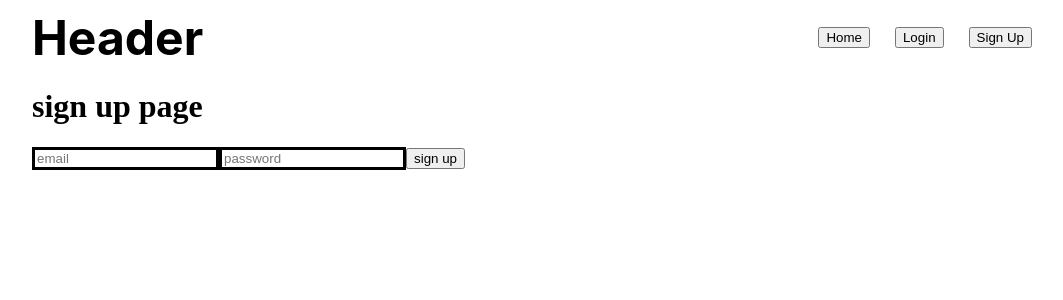
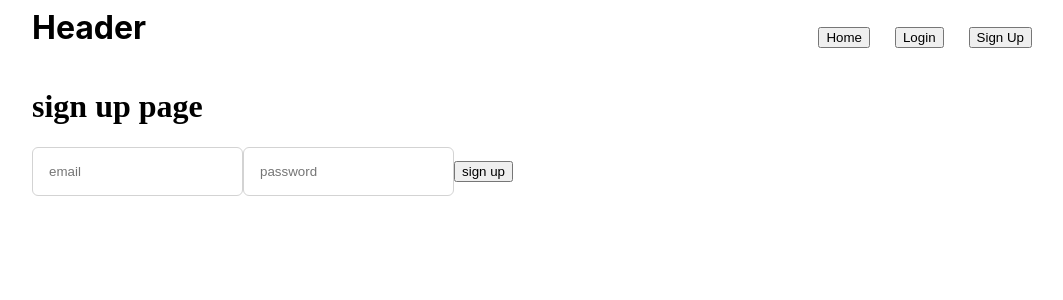
Before and after one commit to mhanna15/RecruiterDB, a React (Create React App) app: page /signup in a window 1280 px wide. Shown: the top 300 px of the page, without its empty margins (108-1171 px from the left). Built offline with nearby package versions, Linux system fonts and the light colour scheme; no server answers.

Commit message:
form styling

```diff
--- a/src/components/Form/Form.css
+++ b/src/components/Form/Form.css
@@ -6,4 +6,25 @@
 
 input {
   border: solid;
+  margin-bottom: 20px;
+  padding: 16px;
+  border-radius: 0.375rem;
+  border-width: 1px;
+  border-color: lightgray;
 }
+
+.button-submit {
+  background-color: #15c39a;
+  border: none;
+  border-radius: 0.375rem;
+  padding: 16px;
+}
+
+.title {
+  margin: 0px;
+  margin-bottom: 20px;
+  font-family: -apple-system, BlinkMacSystemFont, 'Segoe UI', Roboto, Oxygen,
+    Ubuntu, Cantarell, 'Open Sans', 'Helvetica Neue', sans-serif;
+  font-size: 2rem;
+  font-weight: bold;
+}
--- a/src/components/Form/Form.tsx
+++ b/src/components/Form/Form.tsx
@@ -1,5 +1,6 @@
-import { Autocomplete, TextField } from '@mui/material';
 import { doc, setDoc } from 'firebase/firestore';
+
+import { Autocomplete, OutlinedInput, Button } from '@mui/material';
 import React, { Dispatch, SetStateAction, useState } from 'react';
 
 import { db } from '../../firebase';
@@ -69,6 +70,7 @@ const Form = (props: FormProps) => {
 
   return (
     <form className="form" onSubmit={handleSubmit}>
+      <p className="title">Add New Recruiter</p>
       <input
         onChange={(e) => {
           setName(e.target.value);
@@ -97,7 +99,7 @@ const Form = (props: FormProps) => {
         getOptionLabel={(option) => option.name}
         isOptionEqualToValue={(option, value) => option.name === value.name}
         sx={{ width: 300 }}
-        renderInput={(params) => <TextField {...params} label="Company" />}
+        renderInput={(params) => <Input {...params} label="Company" />}
         renderOption={(props, option) => (
           <li {...props}>
             <p>
@@ -116,7 +118,7 @@ const Form = (props: FormProps) => {
         onChange={(e) => {
           setEmail(e.target.value);
         }}
-        placeholder="email"
+        placeholder="Email"
         required
         value={email}
       />
@@ -124,7 +126,7 @@ const Form = (props: FormProps) => {
         onChange={(e) => {
           setTitle(e.target.value);
         }}
-        placeholder="title"
+        placeholder="Job Title"
         required
         value={title}
       />
@@ -132,11 +134,13 @@ const Form = (props: FormProps) => {
         onChange={(e) => {
           setLinkedIn(e.target.value);
         }}
-        placeholder="LinkedIn profile"
+        placeholder="LinkedIn Profile"
         required
         value={linkedIn}
       />
-      <button>Add recruiter!</button>
+      <button className="button-submit" type="submit">
+        Add
+      </button>
     </form>
   );
 };
--- /dev/null
+++ b/src/components/ListCard/ListCard.css
@@ -0,0 +1,9 @@
+.list-card-root {
+  display: flex;
+  flex-direction: column;
+  padding: 20px;
+}
+
+p {
+  margin: 0px;
+}
--- /dev/null
+++ b/src/components/ListCard/ListCard.tsx
@@ -0,0 +1,22 @@
+import React, { Dispatch, SetStateAction, useState } from 'react';
+import './ListCard.css';
+
+const ListCard = (props: {
+  name: string | undefined;
+  email: string | undefined;
+  company: string | undefined;
+  title: string | undefined;
+  linkedIn: string | undefined;
+}) => {
+  return (
+    <div className="list-card-root">
+      <p>{props?.name}</p>
+      <p>email: {props?.email}</p>
+      <p>company: {props?.company}</p>
+      <p>title: {props?.title}</p>
+      <p>linkedIn: {props?.linkedIn}</p>
+    </div>
+  );
+};
+
+export default ListCard;
--- a/src/components/RecruiterTable/RecruiterTable.tsx
+++ b/src/components/RecruiterTable/RecruiterTable.tsx
@@ -3,6 +3,7 @@ import './RecruiterTable.css';
 import { DialogTitle } from '@mui/material';
 import Dialog from '@mui/material/Dialog';
 import React, { useState } from 'react';
+import ListCard from '../ListCard/ListCard';
 
 import { RecruiterType } from '../../interface';
 
@@ -29,11 +30,13 @@ const RecruiterTable = (props: { recruiters: RecruiterType[] }) => {
         ))}
       </div>
       <Dialog open={popUpOpen} onClose={() => setPopUpOpen(false)}>
-        <DialogTitle>{selectedRecruiter?.name}</DialogTitle>
-        <p>email: {selectedRecruiter?.email}</p>
-        <p>company: {selectedRecruiter?.company}</p>
-        <p>title: {selectedRecruiter?.title}</p>
-        <p>linkedIn: {selectedRecruiter?.linkedIn}</p>
+        <ListCard
+          name={selectedRecruiter?.name}
+          email={selectedRecruiter?.email}
+          company={selectedRecruiter?.company}
+          title={selectedRecruiter?.title}
+          linkedIn={selectedRecruiter?.linkedIn}
+        />
       </Dialog>
     </div>
   );
--- a/src/pages/Home/LoggedInHome.tsx
+++ b/src/pages/Home/LoggedInHome.tsx
@@ -92,7 +92,12 @@ const LoggedInHome = () => {
         <RecruiterTable recruiters={recruiters} />
         {message}
       </div>
-      <Dialog open={popUpOpen} onClose={() => setPopUpOpen(false)}>
+      <Dialog
+        fullWidth={true}
+        style={{ width: '100%' }}
+        open={popUpOpen}
+        onClose={() => setPopUpOpen(false)}
+      >
         <Form
           setPopUpOpen={setPopUpOpen}
           setRecruiters={setRecruiters}
```
